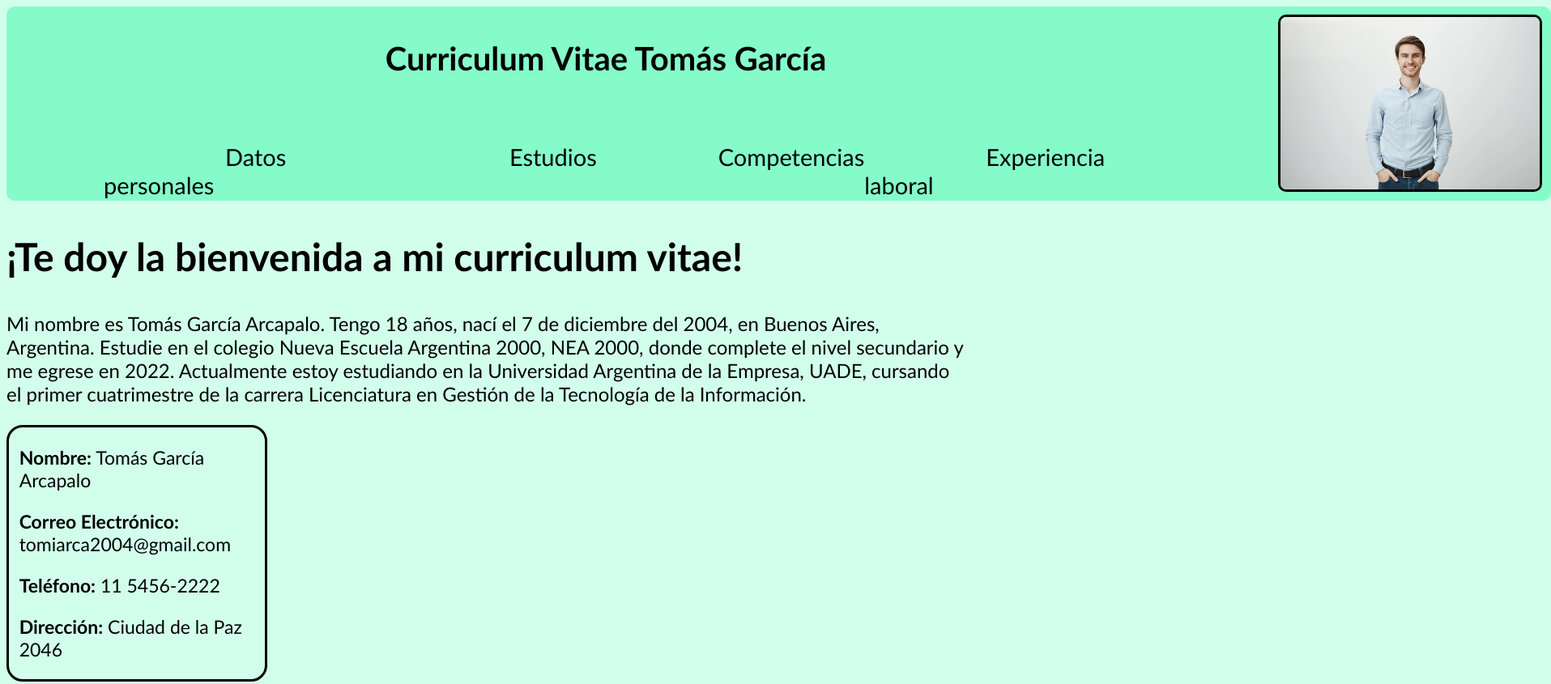
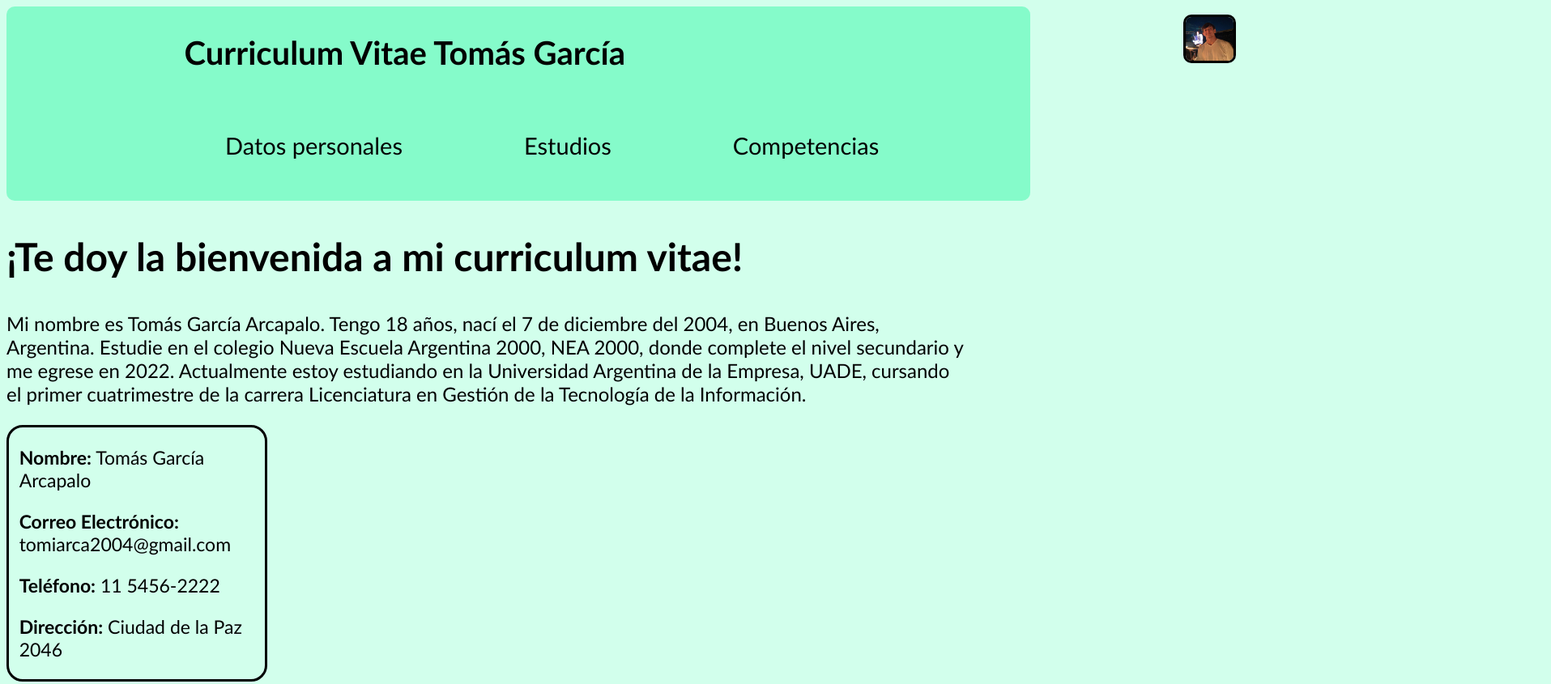
Before and after one commit to tomasGA4/CVTomas, a plain HTML site: page index.html in a window 1280 px wide. Shown: the whole page at 81% size, 1915 px wide, since content can reach past the window. Drawn offline with Linux system fonts and the light colour scheme.

Commit message:
Version 1.7

```diff
--- a/competencias.css
+++ b/competencias.css
@@ -13,6 +13,7 @@ header{
 
 .titulo {
     margin-bottom: 10px;
+    padding-left: 38%;
 }
 
 .accesos {
@@ -23,8 +24,8 @@ header{
 
 .enlaces{
     display: flex;
-    align-items: center;
-
+    justify-content: space-between;
+    width: 200%;
 }
 
 .hipervinculos li a {
@@ -44,19 +45,19 @@ header{
 }
 
 img {
-    width: 320px;
+    width: 62%;
     border-radius: 10px;
     margin-left: 90px;
-    text-align: right;
     border-style: solid;
     margin-top: 10px;
+
 }
-.foto {
-    width: 320px;
+.foto{
+    padding-left: 30%;
 }
 h1 {
     text-align: center;
-    font-size: 40px;
+    font-size: 250%;
     font-family: 'Gill Sans', 'Gill Sans MT', Calibri, 'Trebuchet MS', sans-serif;
 
 }
@@ -67,7 +68,7 @@ h1 {
 }
 .habilidades{
     font-family: 'Gill Sans', 'Gill Sans MT', Calibri, 'Trebuchet MS', sans-serif;
-    font-size: 160%;
+    font-size: 150%;
     font-weight: 400;
     padding-left: 1%;
     border-radius: 20px;
--- a/estudios.css
+++ b/estudios.css
@@ -13,6 +13,7 @@ header{
 
 .titulo {
     margin-bottom: 10px;
+    padding-left: 38%;
 }
 
 .accesos {
@@ -24,8 +25,8 @@ header{
 
 .enlaces{
     display: flex;
-    align-items: center;
-
+    justify-content: space-between;
+    width: 200%;
 }
 
 .hipervinculos li a {
@@ -43,23 +44,21 @@ header{
     list-style: none;
     font-family: 'Gill Sans', 'Gill Sans MT', Calibri, 'Trebuchet MS', sans-serif;
 }
-
 img {
-    width: 320px;
+    width: 62%;
     border-radius: 10px;
     margin-left: 90px;
-    text-align: right;
     border-style: solid;
     margin-top: 10px;
+
 }
-
-.foto {
-    width: 320px;
+.foto{
+    padding-left: 30%;
 }
 
 h1 {
     text-align: center;
-    font-size: 40px;
+    font-size: 250%;
     font-family: 'Gill Sans', 'Gill Sans MT', Calibri, 'Trebuchet MS', sans-serif;
 }
 .h2{
--- a/index.css
+++ b/index.css
@@ -1,18 +1,19 @@
 body{
-    background-color: rgb(210, 255, 236);
+    background-color: #d2ffec;
 }
 
 header{
-    background-color: rgba(61, 248, 170, 0.507);
+    background-color: #3df8aa81;
     display: flex;
-    text-align: left;
     border-radius: 10px;
-    width: 1907px;
+    max-width: 1907px;
     height: 240px;
 }
 
 .titulo {
     margin-bottom: 10px;
+    justify-content: right;
+    text-align: center;
 }
 
 .accesos {
@@ -23,8 +24,8 @@ header{
 
 .enlaces{
     display: flex;
-    align-items: center;
-
+    justify-content: space-between;
+    width: 120%;
 }
 
 .hipervinculos li a {
@@ -41,6 +42,7 @@ header{
     margin-top: 40px;
     list-style: none;
     font-family: 'Gill Sans', 'Gill Sans MT', Calibri, 'Trebuchet MS', sans-serif;
+
 }
 
 .contenidos{
@@ -65,20 +67,21 @@ header{
 }
 
 img {
-   width: 320px;
+    width: 62%;
     border-radius: 10px;
     margin-left: 90px;
-    text-align: right;
     border-style: solid;
     margin-top: 10px;
+
 }
-.foto {
-    width: 320px;
+.foto{
+    padding-left: 30%;
 }
+
 
 h1 {
     text-align: center;
-    font-size: 40px;
+    font-size: 250%;
     font-family: 'Gill Sans', 'Gill Sans MT', Calibri, 'Trebuchet MS', sans-serif;
 
 }
--- a/index.html
+++ b/index.html
@@ -12,20 +12,19 @@
 <body>
     <header>
         <section class="accesos">
-            <section class="titulo">
+            <div class="titulo">
                 <h1>Curriculum Vitae Tomás García</h1>
-            </section>
+            </div>
             <section class="enlaces">
                 <ul class="hipervinculos">
                     <li><a href="index.html"> Datos personales </a></li>
                     <li><a href="Estudios.html"> Estudios </a></li>
                     <li><a href="Competencias.html"> Competencias </a></li>
-                    <li><a href="Experiencia.html"> Experiencia laboral </a></li>
                 </ul>
             </section>
         </section>
         <section class="foto">
-            <img src="fotoperfil.webp" alt="Foto de perfil">
+            <img src="fotocv.jpeg" alt="Foto de perfil">
         </section>
     </header>
 
```
Also changed, not shown: Competencias.html (+2 -3 lines), Estudios.html (+2 -3 lines), fotocv.jpeg (added).
